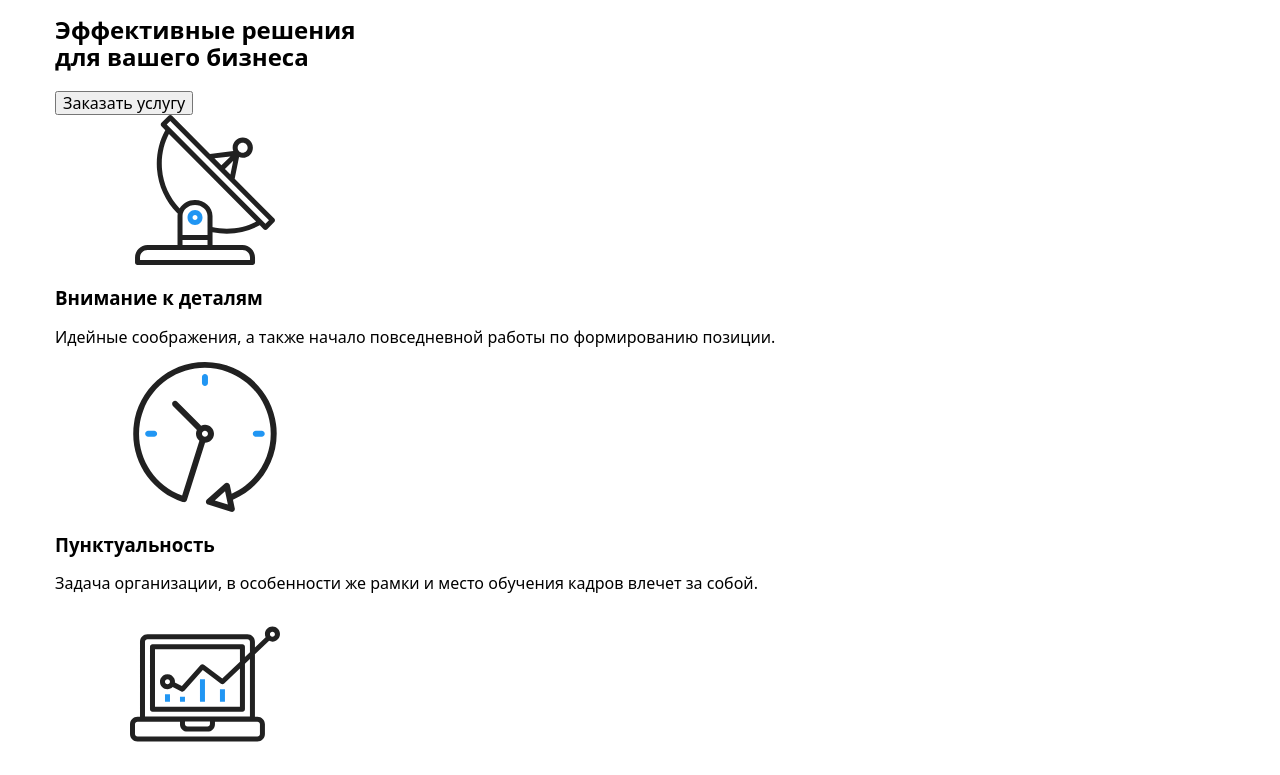
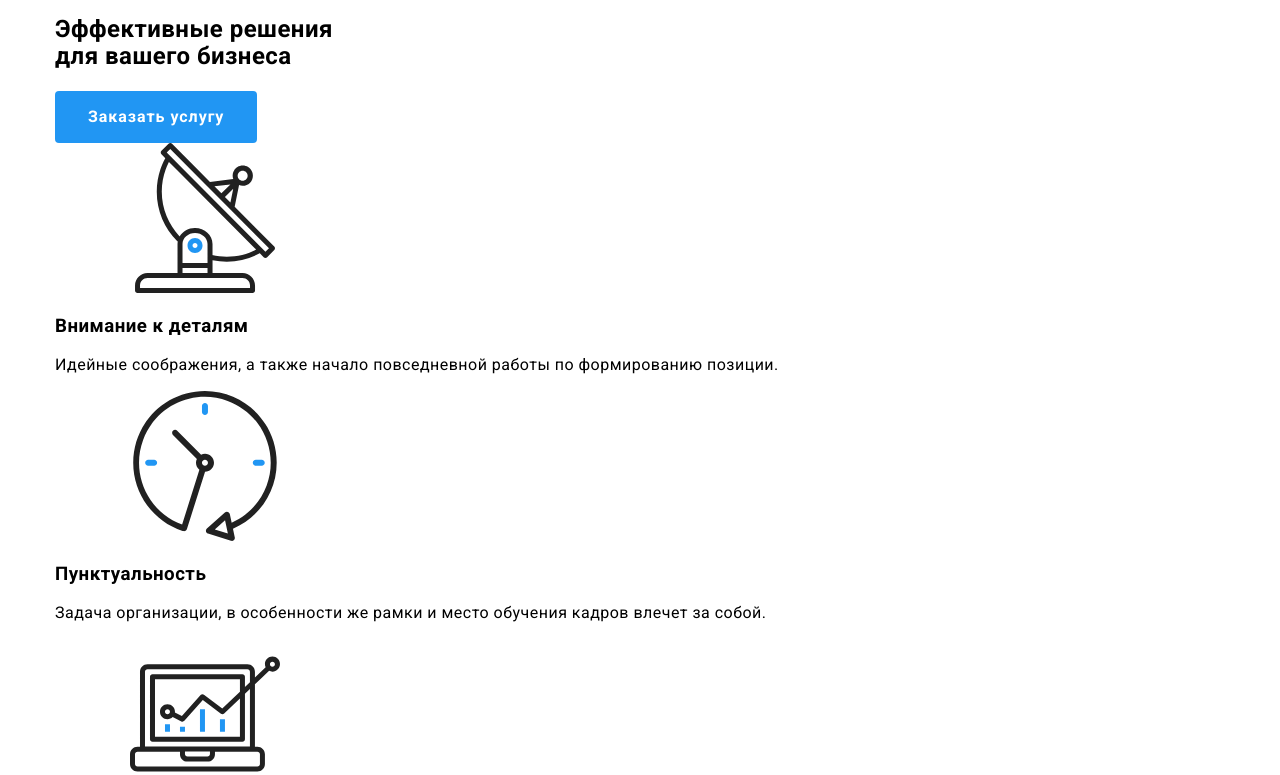
Before and after one commit to AntonZhygariev/goit-markup-hw-07, a plain HTML site: page index.html in a window 1280 px wide. Shown: the part 85-860 px from the top of the page. Drawn offline with nearby package versions, Linux system fonts and the light colour scheme.

Commit message:
Скомпилировал Кнопки

```diff
--- /dev/null
+++ b/sass/components/_button.scss
@@ -0,0 +1,34 @@
+.button {
+	color: $white-color;
+	background-color: $accent-color;
+	font-weight: bold;
+	font-size: 16px;
+	line-height: 1.88;
+	display: flex;
+	align-items: center;
+	justify-content: center;
+	text-align: center;
+	letter-spacing: 0.06em;
+	padding: 10px 32px;
+	min-width: 200px;
+	border-radius: 4px;
+	border: 1px solid transparent;
+	cursor: pointer;
+	&:hover,
+	&:focus {
+		box-shadow: inset 0px 0px 10px 2px rgba(0, 0, 0, 0.75);
+
+		transition: 250ms cubic-bezier(0.4, 0, 0.2, 1);
+	}
+}
+
+.subscribe .button {
+	margin-top: 20px;
+	margin-bottom: 50px;
+	margin-right: auto;
+}
+
+.button .icon {
+	margin-left: 10px;
+	fill: currentColor;
+}
--- a/sass/main.scss
+++ b/sass/main.scss
@@ -5,3 +5,4 @@
 @import "./components/footer";
 @import "./components/modal";
 @import "./components/_socialicon";
+@import "./components/button";
```
Also changed, not shown: css/main.css, css/main.min.css, 2 other files.
